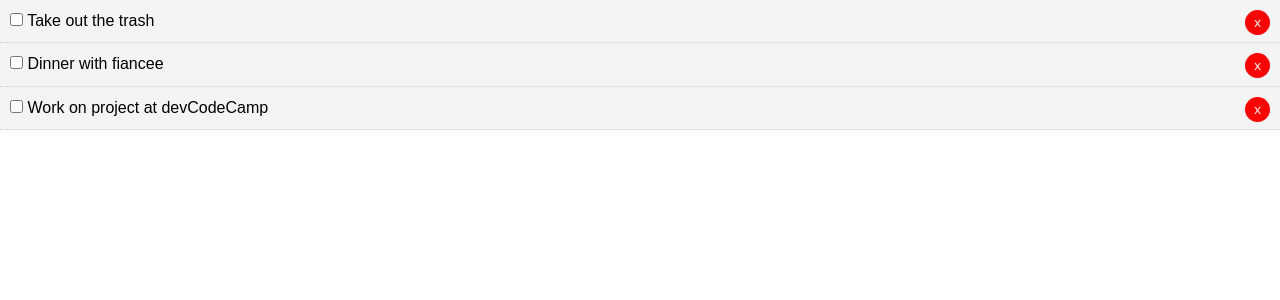
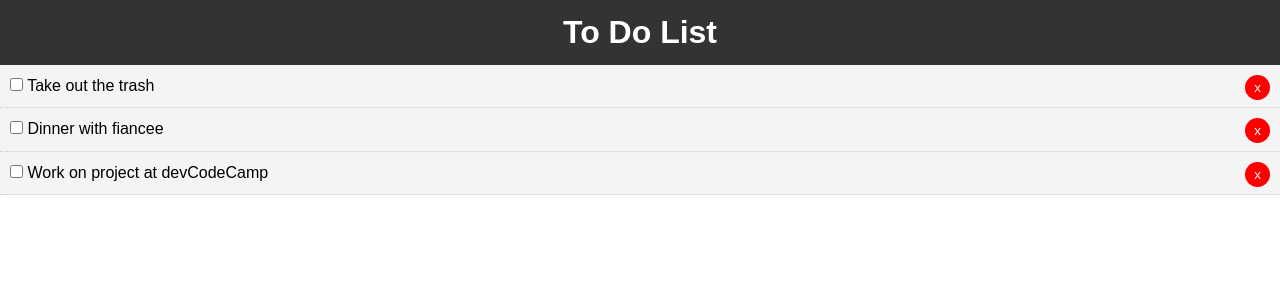
Before and after one commit to pothsn/ToDoListReactProject, a React (Create React App) app: page / in a window 1280 px wide. Shown: the top 300 px of the page. Built offline with nearby package versions, Linux system fonts and the light colour scheme.

Commit message:
Created a header for the page.

```diff
--- a/src/App.js
+++ b/src/App.js
@@ -1,4 +1,5 @@
 import React, { Component } from 'react';
+import Header from './components/layout/Header';
 import Todos from './components/Todos';
 import './App.css';
 
@@ -41,6 +42,7 @@
   render() {
     return (
       <div className="App">
+        <Header />
         <Todos todos={this.state.todos} markComplete={this.markComplete}
         delTodo={this.delTodo}/>
       </div>
--- /dev/null
+++ b/src/components/layout/Header.js
@@ -0,0 +1,18 @@
+import React from 'react';
+
+function Header() {
+    return(
+        <header style={headerStyle}>
+            <h1>To Do List</h1>
+        </header>
+    )
+}
+
+const headerStyle = {
+    background: '#333',
+    color: '#fff',
+    textAlign: 'center',
+    padding: '10px'
+}
+
+export default Header;
```
